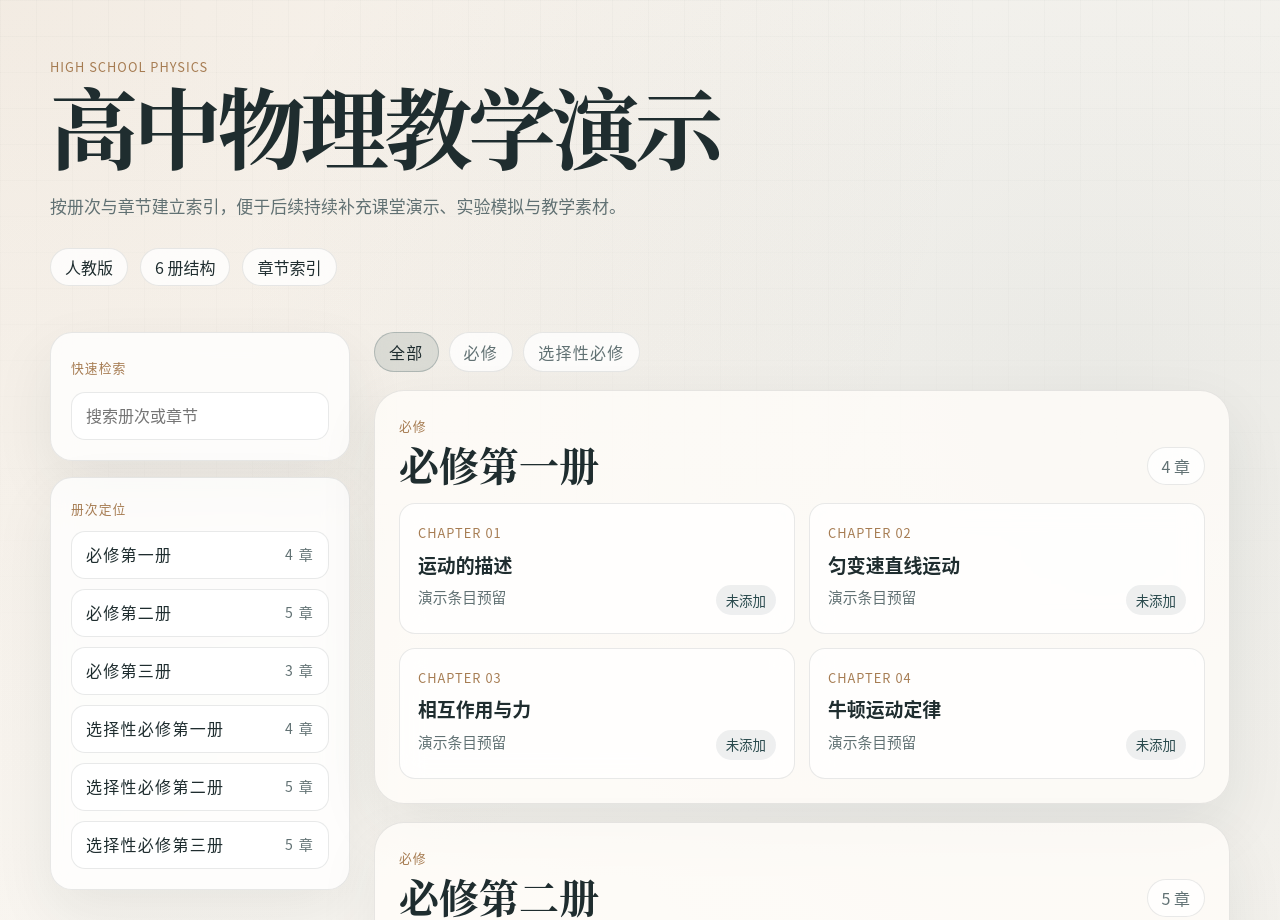
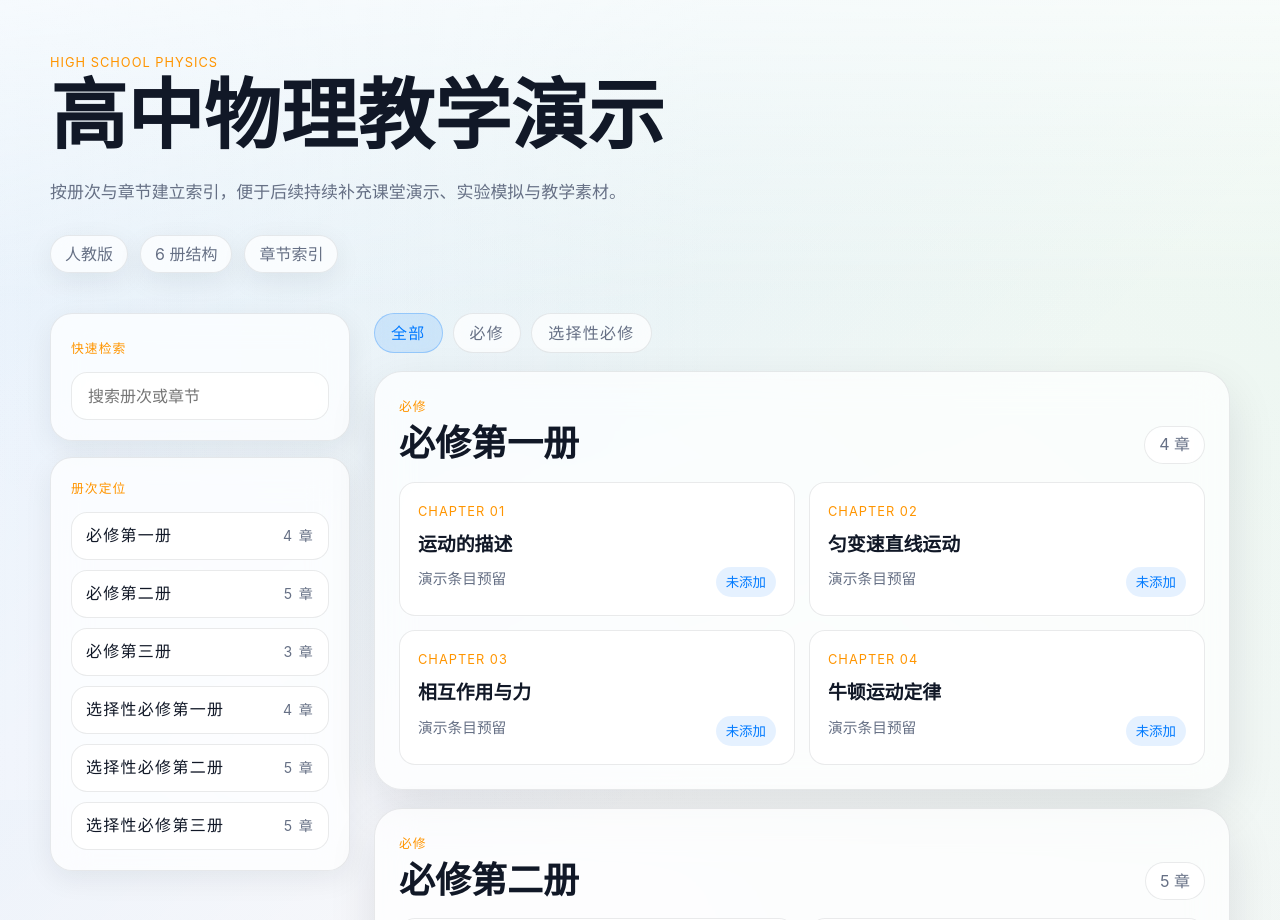
Before and after one commit to 841330383/high-school-physics-demos, a plain HTML site: page index.html in a window 1280 px wide. Shown: the top 920 px of the page. Drawn offline with Linux system fonts and the light colour scheme.

Commit message:
Refresh site with iOS styling and downloads

```diff
--- a/catalog-data.js
+++ b/catalog-data.js
@@ -32,6 +32,7 @@ window.catalogData = [
         demo: {
           label: "球壳与球外点电荷",
           href: "sphere-shell-demo.html",
+          download: "downloads/sphere-shell-demo.zip",
           summary: "三维电场线、等势面与接地球壳镜像电荷演示",
         },
       },
--- a/script.js
+++ b/script.js
@@ -31,6 +31,11 @@ function createChapterCard(chapter, index) {
     ? `
       <div class="chapter-actions">
         <a class="chapter-link" href="${demo.href}">${demo.label}</a>
+        ${
+          demo.download
+            ? `<a class="chapter-link chapter-download" href="${demo.download}" download>下载</a>`
+            : ""
+        }
       </div>
       <span class="chapter-placeholder">${demo.summary || "已添加演示"}</span>
     `
--- a/sphere-shell-demo.css
+++ b/sphere-shell-demo.css
@@ -1,19 +1,21 @@
 :root {
-  --demo-bg: #f4efe8;
-  --demo-panel: rgba(255, 255, 255, 0.93);
-  --demo-panel-strong: #fffdfa;
-  --demo-ink: #1b292c;
-  --demo-muted: #617174;
-  --demo-line: rgba(27, 41, 44, 0.1);
-  --demo-line-strong: rgba(27, 41, 44, 0.18);
-  --demo-accent: #19484e;
-  --demo-accent-soft: rgba(25, 72, 78, 0.1);
-  --demo-warm: #b07f4e;
+  --demo-bg: #f5f5f7;
+  --demo-panel: rgba(255, 255, 255, 0.78);
+  --demo-panel-strong: rgba(255, 255, 255, 0.94);
+  --demo-ink: #111827;
+  --demo-muted: #667085;
+  --demo-line: rgba(17, 24, 39, 0.09);
+  --demo-line-strong: rgba(17, 24, 39, 0.16);
+  --demo-accent: #007aff;
+  --demo-accent-soft: rgba(0, 122, 255, 0.1);
+  --demo-warm: #ff9500;
+  --demo-success: #34c759;
   --demo-field: #2f7fb7;
   --demo-equip-1: #df6d3f;
   --demo-equip-2: #d79837;
   --demo-equip-3: #7b9f3e;
-  --demo-shadow: 0 24px 60px rgba(27, 41, 44, 0.08);
+  --demo-shadow: 0 18px 48px rgba(17, 24, 39, 0.1);
+  --demo-shadow-soft: 0 8px 28px rgba(17, 24, 39, 0.07);
   --demo-radius-xl: 28px;
   --demo-radius-lg: 20px;
   --demo-radius-md: 14px;
@@ -27,33 +29,35 @@
 
 html {
   scroll-behavior: smooth;
+  overflow-x: hidden;
 }
 
 body {
   margin: 0;
   min-height: 100vh;
+  overflow-x: hidden;
   color: var(--demo-ink);
   font-family:
+    -apple-system,
+    BlinkMacSystemFont,
+    "SF Pro Display",
+    "SF Pro Text",
     "PingFang SC",
-    "Hiragino Sans GB",
     "Microsoft YaHei",
-    "Noto Sans CJK SC",
     sans-serif;
   background:
-    radial-gradient(circle at 12% 16%, rgba(176, 127, 78, 0.1), transparent 24%),
-    radial-gradient(circle at 82% 10%, rgba(25, 72, 78, 0.08), transparent 28%),
-    linear-gradient(180deg, #fbf9f5 0%, var(--demo-bg) 54%, #ece3d7 100%);
+    linear-gradient(135deg, rgba(0, 122, 255, 0.11), transparent 30%),
+    linear-gradient(220deg, rgba(52, 199, 89, 0.08), transparent 30%),
+    linear-gradient(180deg, #fbfbfd 0%, var(--demo-bg) 58%, #eef1f6 100%);
 }
 
 body::before {
   content: "";
   position: fixed;
   inset: 0;
-  background-image:
-    linear-gradient(rgba(27, 41, 44, 0.025) 1px, transparent 1px),
-    linear-gradient(90deg, rgba(27, 41, 44, 0.025) 1px, transparent 1px);
-  background-size: 36px 36px;
-  mask-image: linear-gradient(180deg, rgba(0, 0, 0, 0.8), transparent 88%);
+  background:
+    linear-gradient(180deg, rgba(255, 255, 255, 0.66), transparent 38%),
+    linear-gradient(90deg, rgba(255, 255, 255, 0.22), transparent 55%);
   pointer-events: none;
 }
 
@@ -83,16 +87,39 @@ select {
   margin-bottom: 22px;
 }
 
-.demo-back {
+.demo-top > div,
+.panel-head > div {
+  min-width: 0;
+  max-width: 100%;
+}
+
+.demo-actions {
+  display: flex;
+  flex-wrap: wrap;
+  justify-content: flex-end;
+  gap: 10px;
+}
+
+.demo-back,
+.demo-download {
   display: inline-flex;
   align-items: center;
   min-height: 42px;
   padding: 0 16px;
   border-radius: 999px;
   border: 1px solid var(--demo-line-strong);
-  background: rgba(255, 255, 255, 0.76);
+  background: rgba(255, 255, 255, 0.78);
+  backdrop-filter: blur(18px) saturate(145%);
+  -webkit-backdrop-filter: blur(18px) saturate(145%);
   color: var(--demo-accent);
   font-weight: 600;
+  box-shadow: var(--demo-shadow-soft);
+}
+
+.demo-download {
+  border-color: rgba(52, 199, 89, 0.24);
+  background: rgba(52, 199, 89, 0.14);
+  color: #15803d;
 }
 
 .demo-subtitle {
@@ -105,14 +132,12 @@ select {
 
 .demo-title {
   margin: 0;
-  font-family:
-    "Songti SC",
-    "STSong",
-    "Noto Serif CJK SC",
-    serif;
-  font-size: clamp(2.1rem, 5vw, 3.4rem);
-  line-height: 1.08;
-  letter-spacing: -0.04em;
+  max-width: 100%;
+  font-size: 3.2rem;
+  line-height: 1.12;
+  letter-spacing: 0;
+  font-weight: 800;
+  overflow-wrap: anywhere;
 }
 
 .demo-intro {
@@ -120,6 +145,7 @@ select {
   margin: 12px 0 0;
   color: var(--demo-muted);
   font-size: 1rem;
+  overflow-wrap: anywhere;
 }
 
 .demo-layout {
@@ -127,6 +153,13 @@ select {
   grid-template-columns: minmax(0, 1.5fr) 360px;
   gap: 20px;
   align-items: start;
+}
+
+.demo-layout,
+.visual-stack,
+.demo-panel,
+.control-panel {
+  min-width: 0;
 }
 
 .visual-stack {
@@ -139,6 +172,8 @@ select {
   border-radius: var(--demo-radius-xl);
   background: var(--demo-panel);
   box-shadow: var(--demo-shadow);
+  backdrop-filter: blur(18px) saturate(145%);
+  -webkit-backdrop-filter: blur(18px) saturate(145%);
 }
 
 .viewer-panel,
@@ -156,19 +191,16 @@ select {
 
 .panel-title {
   margin: 0;
-  font-family:
-    "Songti SC",
-    "STSong",
-    "Noto Serif CJK SC",
-    serif;
   font-size: 1.55rem;
   line-height: 1.18;
+  font-weight: 800;
 }
 
 .panel-note {
   margin: 8px 0 0;
   color: var(--demo-muted);
   font-size: 0.95rem;
+  overflow-wrap: anywhere;
 }
 
 .legend {
@@ -185,7 +217,7 @@ select {
   padding: 0 12px;
   border-radius: 999px;
   border: 1px solid var(--demo-line);
-  background: rgba(255, 255, 255, 0.72);
+  background: rgba(255, 255, 255, 0.82);
   color: var(--demo-muted);
   font-size: 0.88rem;
 }
@@ -214,10 +246,10 @@ select {
 
 .scene3d {
   height: 560px;
-  border: 1px solid rgba(25, 72, 78, 0.12);
+  border: 1px solid var(--demo-line);
   border-radius: var(--demo-radius-lg);
   overflow: hidden;
-  background: linear-gradient(180deg, #fcfaf6 0%, #f3ede5 100%);
+  background: linear-gradient(180deg, #fbfbfd 0%, #eef1f6 100%);
   box-shadow:
     inset 0 0 0 1px rgba(255, 255, 255, 0.55),
     inset 0 14px 40px rgba(255, 255, 255, 0.28);
@@ -240,7 +272,7 @@ select {
   padding: 14px;
   border: 1px solid var(--demo-line);
   border-radius: var(--demo-radius-md);
-  background: rgba(255, 255, 255, 0.66);
+  background: rgba(255, 255, 255, 0.76);
 }
 
 .mini-label {
@@ -255,6 +287,7 @@ select {
   margin: 8px 0 0;
   font-size: 1rem;
   font-weight: 600;
+  overflow-wrap: anywhere;
 }
 
 .control-panel {
@@ -330,7 +363,7 @@ select {
   min-height: 82px;
   padding: 18px 20px;
   border-radius: 14px;
-  background: rgba(25, 72, 78, 0.06);
+  background: rgba(0, 122, 255, 0.08);
 }
 
 .formula-main {
@@ -340,10 +373,10 @@ select {
     "STSong",
     "Noto Serif CJK SC",
     serif;
-  font-size: clamp(1.7rem, 2.2vw, 2.2rem);
+  font-size: 2rem;
   font-weight: 700;
   line-height: 1.28;
-  letter-spacing: 0.01em;
+  letter-spacing: 0;
 }
 
 .formula-main sup {
@@ -490,7 +523,7 @@ select {
 .mistake-note {
   display: grid;
   gap: 10px;
-  background: rgba(176, 127, 78, 0.08);
+  background: rgba(255, 149, 0, 0.1);
 }
 
 @media (max-width: 1100px) {
@@ -524,7 +557,7 @@ select {
 
 @media (max-width: 720px) {
   .demo-shell {
-    width: min(100% - 18px, 1280px);
+    width: min(100% - 48px, 1280px);
     padding-top: 18px;
   }
 
@@ -532,6 +565,31 @@ select {
   .panel-head {
     flex-direction: column;
     align-items: flex-start;
+  }
+
+  .demo-title {
+    font-size: 1.85rem;
+  }
+
+  .demo-intro {
+    font-size: 0.96rem;
+    max-width: calc(100vw - 84px);
+    word-break: break-all;
+  }
+
+  .panel-note {
+    max-width: calc(100vw - 104px);
+  }
+
+  .panel-note,
+  .mini-value,
+  .point-text,
+  .mistake-text {
+    word-break: break-all;
+  }
+
+  .demo-actions {
+    justify-content: flex-start;
   }
 
   .scene3d {
--- a/sphere-shell-demo.js
+++ b/sphere-shell-demo.js
@@ -863,7 +863,7 @@ function createRenderer() {
   renderer.setPixelRatio(Math.min((window.devicePixelRatio || 1) * 1.25, 3));
   renderer.setSize(sceneHost.clientWidth, sceneHost.clientHeight);
   renderer.outputColorSpace = THREE.SRGBColorSpace;
-  renderer.setClearColor(0xf8f4ee, 1);
+  renderer.setClearColor(0xf7f8fb, 1);
   sceneHost.innerHTML = "";
   sceneHost.appendChild(renderer.domElement);
   return renderer;
@@ -871,7 +871,7 @@ function createRenderer() {
 
 function initThree() {
   state.scene = new THREE.Scene();
-  state.scene.background = new THREE.Color(0xf8f4ee);
+  state.scene.background = new THREE.Color(0xf7f8fb);
 
   state.camera = new THREE.PerspectiveCamera(
     34,
--- a/styles.css
+++ b/styles.css
@@ -1,17 +1,19 @@
 :root {
-  --bg: #f6f3ee;
-  --bg-strong: #fdfbf8;
-  --panel: rgba(255, 255, 255, 0.78);
-  --panel-strong: #fffdf9;
-  --ink: #1f2d2f;
-  --muted: #617173;
-  --line: rgba(31, 45, 47, 0.1);
-  --line-strong: rgba(31, 45, 47, 0.18);
-  --accent: #29494c;
-  --accent-soft: rgba(41, 73, 76, 0.08);
-  --accent-warm: #a67c52;
-  --shadow: 0 24px 60px rgba(31, 45, 47, 0.08);
-  --radius-xl: 30px;
+  --bg: #f5f5f7;
+  --bg-strong: #fbfbfd;
+  --panel: rgba(255, 255, 255, 0.74);
+  --panel-strong: rgba(255, 255, 255, 0.92);
+  --ink: #111827;
+  --muted: #667085;
+  --line: rgba(17, 24, 39, 0.09);
+  --line-strong: rgba(17, 24, 39, 0.16);
+  --accent: #007aff;
+  --accent-soft: rgba(0, 122, 255, 0.1);
+  --accent-warm: #ff9500;
+  --success: #34c759;
+  --shadow: 0 18px 48px rgba(17, 24, 39, 0.1);
+  --shadow-soft: 0 8px 28px rgba(17, 24, 39, 0.07);
+  --radius-xl: 28px;
   --radius-lg: 22px;
   --radius-md: 16px;
   --radius-sm: 12px;
@@ -25,34 +27,36 @@
 
 html {
   scroll-behavior: smooth;
+  overflow-x: hidden;
 }
 
 body {
   margin: 0;
   min-height: 100vh;
+  overflow-x: hidden;
   color: var(--ink);
   font-family:
+    -apple-system,
+    BlinkMacSystemFont,
+    "SF Pro Display",
+    "SF Pro Text",
     "PingFang SC",
-    "Hiragino Sans GB",
     "Microsoft YaHei",
-    "Noto Sans CJK SC",
     sans-serif;
   line-height: 1.65;
   background:
-    radial-gradient(circle at top left, rgba(166, 124, 82, 0.1), transparent 24%),
-    radial-gradient(circle at 86% 10%, rgba(41, 73, 76, 0.08), transparent 24%),
-    linear-gradient(180deg, #fbf8f3 0%, var(--bg) 52%, #efe9df 100%);
+    linear-gradient(135deg, rgba(0, 122, 255, 0.1), transparent 28%),
+    linear-gradient(220deg, rgba(52, 199, 89, 0.08), transparent 32%),
+    linear-gradient(180deg, var(--bg-strong) 0%, var(--bg) 56%, #eef1f6 100%);
 }
 
 body::before {
   content: "";
   position: fixed;
   inset: 0;
-  background-image:
-    linear-gradient(rgba(31, 45, 47, 0.025) 1px, transparent 1px),
-    linear-gradient(90deg, rgba(31, 45, 47, 0.025) 1px, transparent 1px);
-  background-size: 36px 36px;
-  mask-image: linear-gradient(180deg, rgba(0, 0, 0, 0.8), transparent 88%);
+  background:
+    linear-gradient(180deg, rgba(255, 255, 255, 0.66), transparent 38%),
+    linear-gradient(90deg, rgba(255, 255, 255, 0.22), transparent 55%);
   pointer-events: none;
 }
 
@@ -70,6 +74,7 @@ input {
   width: min(1180px, calc(100% - 32px));
   margin: 0 auto;
   padding: 0 0 48px;
+  position: relative;
 }
 
 .hero-label,
@@ -83,7 +88,7 @@ input {
 }
 
 .hero {
-  padding: 56px 0 46px;
+  padding: 52px 0 40px;
 }
 
 .hero-label,
@@ -101,18 +106,15 @@ input {
 .book-title,
 .guide h2 {
   margin: 0;
-  font-family:
-    "Songti SC",
-    "STSong",
-    "Noto Serif CJK SC",
-    serif;
-  font-weight: 700;
-  line-height: 1.08;
+  font-weight: 800;
+  line-height: 1.12;
 }
 
 .hero h1 {
-  font-size: clamp(3rem, 8vw, 5.5rem);
-  letter-spacing: -0.05em;
+  max-width: 12em;
+  font-size: 4.8rem;
+  letter-spacing: 0;
+  overflow-wrap: anywhere;
 }
 
 .hero-copy {
@@ -120,6 +122,7 @@ input {
   margin: 20px 0 0;
   color: var(--muted);
   font-size: 1.06rem;
+  overflow-wrap: anywhere;
 }
 
 .hero-meta {
@@ -139,7 +142,8 @@ input {
 .sidebar-panel {
   border: 1px solid var(--line);
   background: var(--panel);
-  backdrop-filter: blur(12px);
+  backdrop-filter: blur(18px) saturate(145%);
+  -webkit-backdrop-filter: blur(18px) saturate(145%);
 }
 
 .hero-meta span {
@@ -148,6 +152,8 @@ input {
   min-height: 38px;
   padding: 0 14px;
   border-radius: 999px;
+  color: var(--muted);
+  box-shadow: var(--shadow-soft);
 }
 
 .workspace {
@@ -155,6 +161,15 @@ input {
   grid-template-columns: 300px minmax(0, 1fr);
   gap: 24px;
   align-items: start;
+}
+
+.workspace,
+.sidebar,
+.sidebar-panel,
+.catalog-area,
+.book-section,
+.chapter-card {
+  min-width: 0;
 }
 
 .sidebar {
@@ -167,7 +182,7 @@ input {
 .sidebar-panel {
   padding: 20px;
   border-radius: var(--radius-lg);
-  box-shadow: var(--shadow);
+  box-shadow: var(--shadow-soft);
 }
 
 .search-panel {
@@ -178,15 +193,15 @@ input {
   width: 100%;
   min-height: 48px;
   margin-top: 12px;
-  padding: 0 14px;
-  border-radius: 14px;
+  padding: 0 16px;
+  border-radius: 16px;
   color: var(--ink);
   outline: 0;
 }
 
 .search-input:focus {
-  border-color: rgba(41, 73, 76, 0.36);
-  box-shadow: 0 0 0 4px rgba(41, 73, 76, 0.08);
+  border-color: rgba(0, 122, 255, 0.38);
+  box-shadow: 0 0 0 4px rgba(0, 122, 255, 0.12);
 }
 
 .jump-list {
@@ -202,20 +217,27 @@ input {
   gap: 14px;
   min-height: 48px;
   padding: 0 14px;
-  border-radius: 14px;
+  border-radius: 16px;
   transition: transform 160ms ease, border-color 160ms ease, background 160ms ease;
 }
 
 .jump-link:hover,
 .jump-link:focus-visible {
   transform: translateY(-2px);
-  border-color: rgba(41, 73, 76, 0.24);
-  background: rgba(255, 255, 255, 0.92);
+  border-color: rgba(0, 122, 255, 0.22);
+  background: rgba(255, 255, 255, 0.94);
 }
 
 .jump-link span:last-child {
   color: var(--muted);
   font-size: 0.88rem;
+}
+
+.jump-link span:first-child {
+  min-width: 0;
+  overflow: hidden;
+  text-overflow: ellipsis;
+  white-space: nowrap;
 }
 
 .catalog-area {
@@ -231,7 +253,7 @@ input {
 
 .filter-chip {
   min-height: 40px;
-  padding: 0 14px;
+  padding: 0 16px;
   border-radius: 999px;
   color: var(--muted);
   cursor: pointer;
@@ -244,9 +266,9 @@ input {
 }
 
 .filter-chip.is-active {
-  border-color: rgba(41, 73, 76, 0.24);
-  background: rgba(41, 73, 76, 0.12);
-  color: var(--ink);
+  border-color: rgba(0, 122, 255, 0.28);
+  background: rgba(0, 122, 255, 0.12);
+  color: var(--accent);
 }
 
 .catalog-grid {
@@ -267,7 +289,9 @@ input {
   padding: 24px;
   border: 1px solid var(--line);
   border-radius: var(--radius-xl);
-  background: rgba(255, 253, 249, 0.8);
+  background: rgba(255, 255, 255, 0.72);
+  backdrop-filter: blur(18px) saturate(145%);
+  -webkit-backdrop-filter: blur(18px) saturate(145%);
   box-shadow: var(--shadow);
 }
 
@@ -281,7 +305,7 @@ input {
 
 .book-title {
   margin-top: 6px;
-  font-size: clamp(1.8rem, 4vw, 2.5rem);
+  font-size: 2.25rem;
 }
 
 .book-stat {
@@ -302,22 +326,24 @@ input {
 
 .chapter-card {
   display: grid;
-  gap: 8px;
+  gap: 10px;
   padding: 18px;
   border-radius: var(--radius-md);
   transition: transform 180ms ease, border-color 180ms ease, background 180ms ease;
+  box-shadow: 0 1px 0 rgba(255, 255, 255, 0.7) inset;
 }
 
 .chapter-card:hover {
   transform: translateY(-4px);
   border-color: var(--line-strong);
-  background: rgba(255, 255, 255, 0.92);
+  background: rgba(255, 255, 255, 0.96);
 }
 
 .chapter-card h3 {
   margin: 0;
   font-size: 1.18rem;
   line-height: 1.35;
+  overflow-wrap: anywhere;
 }
 
 .chapter-meta {
@@ -332,6 +358,8 @@ input {
 
 .chapter-actions {
   display: flex;
+  flex-wrap: wrap;
+  gap: 8px;
 }
 
 .chapter-link {
@@ -340,23 +368,30 @@ input {
   min-height: 34px;
   padding: 0 12px;
   border-radius: 999px;
-  border: 1px solid rgba(41, 73, 76, 0.16);
-  background: rgba(41, 73, 76, 0.1);
+  border: 1px solid rgba(0, 122, 255, 0.22);
+  background: rgba(0, 122, 255, 0.12);
   color: var(--accent);
   font-weight: 600;
   transition: transform 160ms ease, border-color 160ms ease, background 160ms ease;
 }
 
+.chapter-download {
+  border-color: rgba(52, 199, 89, 0.24);
+  background: rgba(52, 199, 89, 0.12);
+  color: #15803d;
+}
+
 .chapter-link:hover,
 .chapter-link:focus-visible {
   transform: translateY(-1px);
-  border-color: rgba(41, 73, 76, 0.28);
-  background: rgba(41, 73, 76, 0.14);
+  border-color: rgba(0, 122, 255, 0.36);
+  background: rgba(0, 122, 255, 0.18);
 }
 
 .chapter-placeholder {
   color: var(--muted);
   font-size: 0.92rem;
+  overflow-wrap: anywhere;
 }
 
 .chapter-empty {
@@ -385,7 +420,7 @@ input {
 
 .guide-card h2 {
   margin-top: 6px;
-  font-size: clamp(1.7rem, 4vw, 2.4rem);
+  font-size: 2.15rem;
 }
 
 .guide-card p {
@@ -394,8 +429,8 @@ input {
 
 .guide-card-accent {
   background:
-    linear-gradient(180deg, rgba(41, 73, 76, 0.92) 0%, rgba(30, 55, 57, 0.92) 100%);
-  color: #f6f8f5;
+    linear-gradient(180deg, rgba(17, 24, 39, 0.94) 0%, rgba(30, 41, 59, 0.94) 100%);
+  color: #f8fafc;
 }
 
 .guide-card-accent .guide-label {
@@ -450,11 +485,25 @@ input {
 
 @media (max-width: 720px) {
   .page-shell {
-    width: min(100% - 20px, 1180px);
+    width: min(100% - 32px, 1180px);
   }
 
   .hero {
     padding-top: 36px;
+  }
+
+  .hero h1 {
+    max-width: 100%;
+    font-size: 2.18rem;
+  }
+
+  .hero-copy {
+    font-size: 0.98rem;
+  }
+
+  .book-title,
+  .guide-card h2 {
+    font-size: 1.8rem;
   }
 
   .book-section,
@@ -467,4 +516,13 @@ input {
     flex-direction: column;
     align-items: flex-start;
   }
+
+  .chapter-meta {
+    display: grid;
+    justify-content: stretch;
+  }
+
+  .chapter-empty {
+    justify-self: start;
+  }
 }
```
Also changed, not shown: sphere-shell-demo.html (+4 -1 lines), 1 other file.
